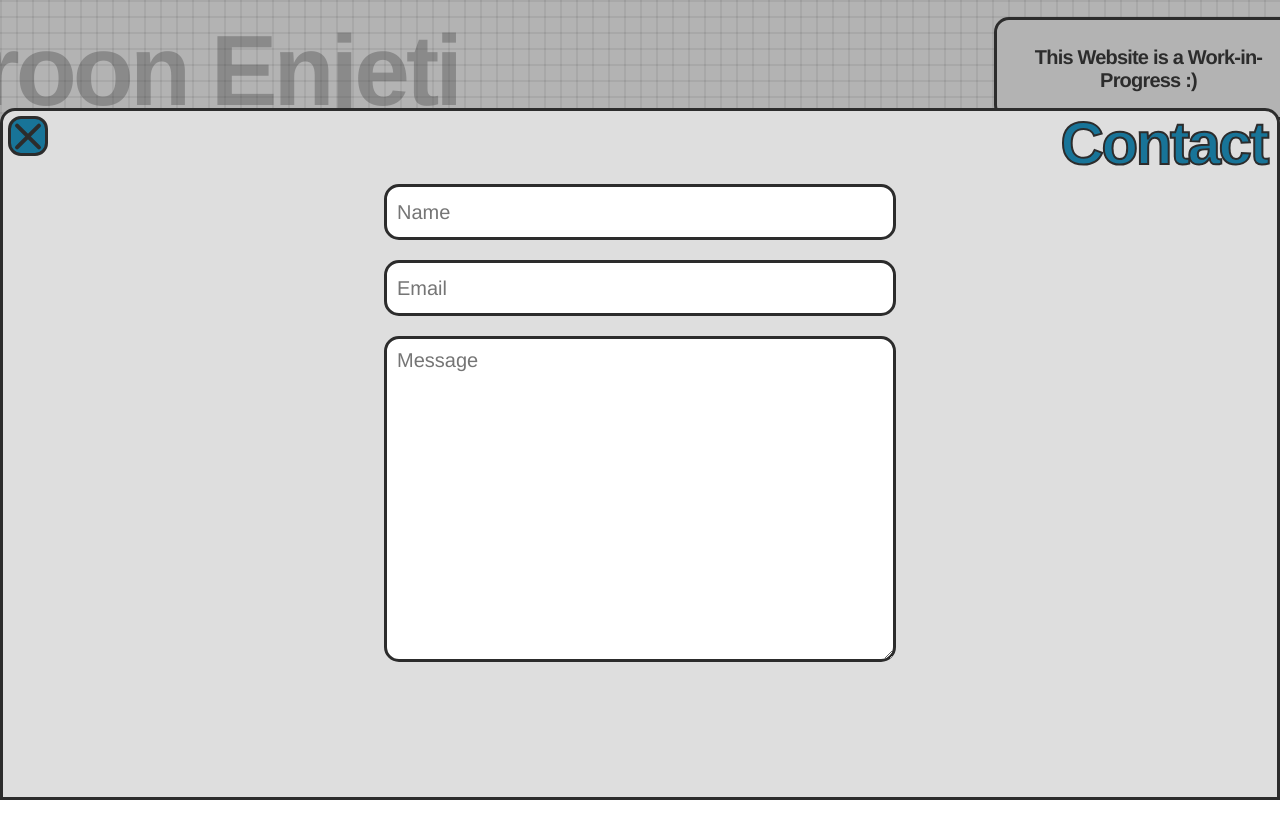
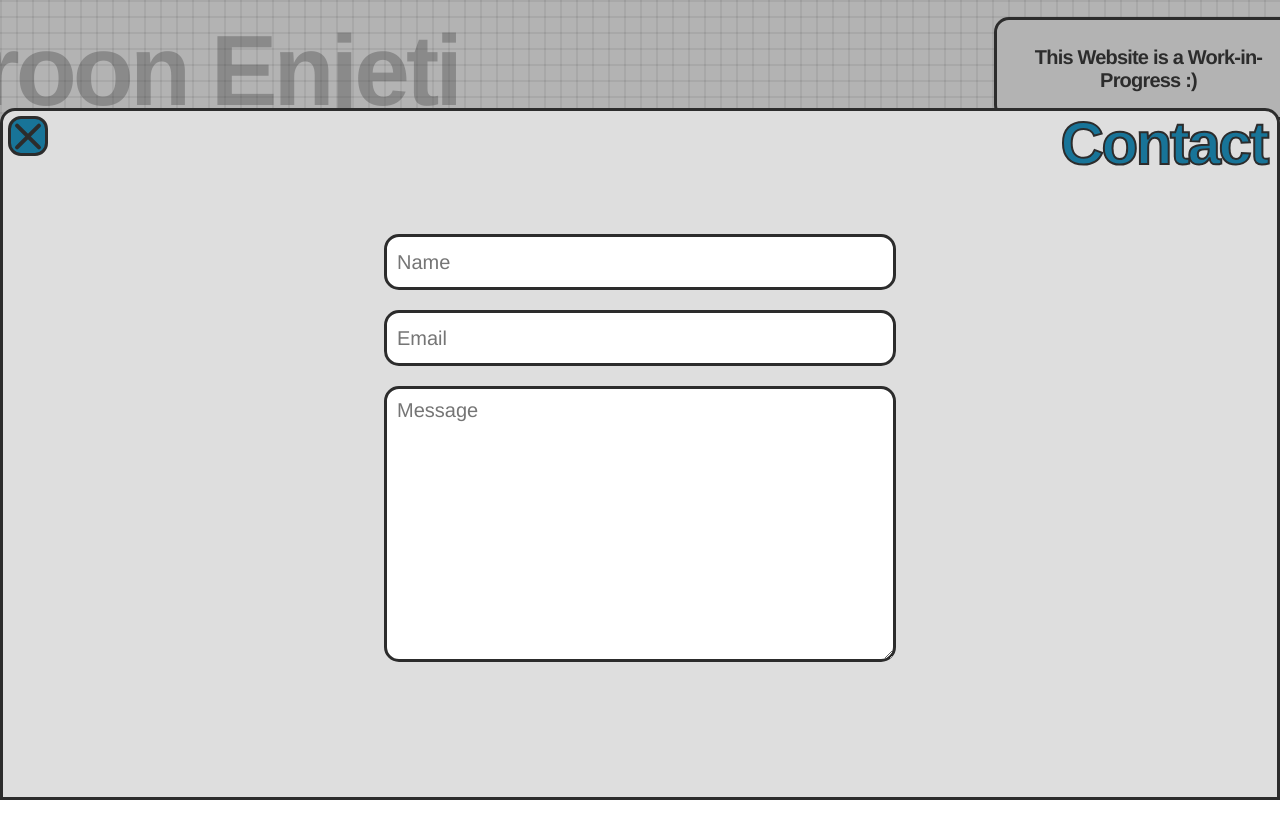
Before and after one commit to varoon-enjeti/portfolio-website, a React (Create React App) app: page / in a window 1280 px wide. Both pictures are taken after a click on the button "Contact". Shown: the top 838 px of the page. Built offline with nearby package versions, Linux system fonts and the light colour scheme.

Commit message:
adding some margin

```diff
--- a/src/styles/pages-styles/contact.css
+++ b/src/styles/pages-styles/contact.css
@@ -17,6 +17,7 @@
     flex-direction: column;
     width: 40vw;
     gap: 20px;
+    margin-top: 50px;
 }
 
 .cont-form {
@@ -36,5 +37,5 @@ textarea:focus, input:focus {
 
 #message {
     padding: 10px 10px;
-    height: 300px;
+    height: 250px;
 }
```
